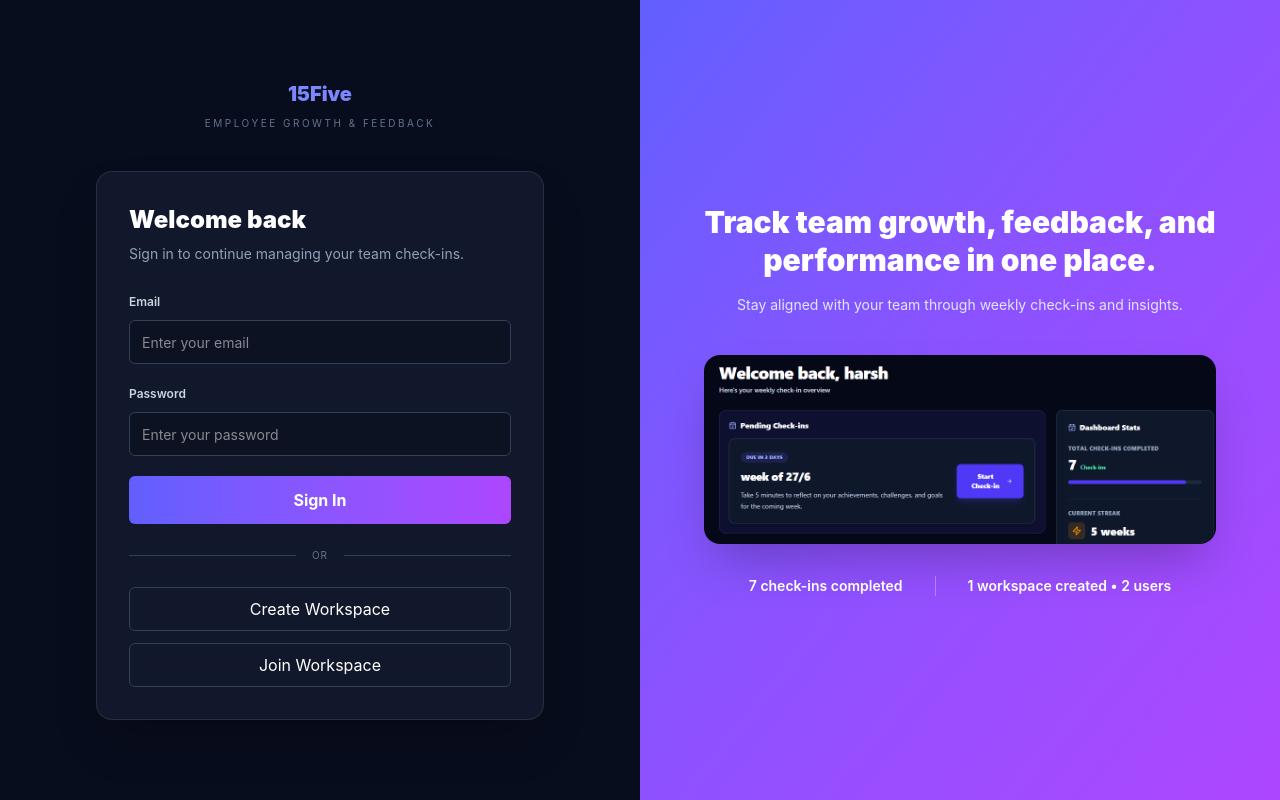
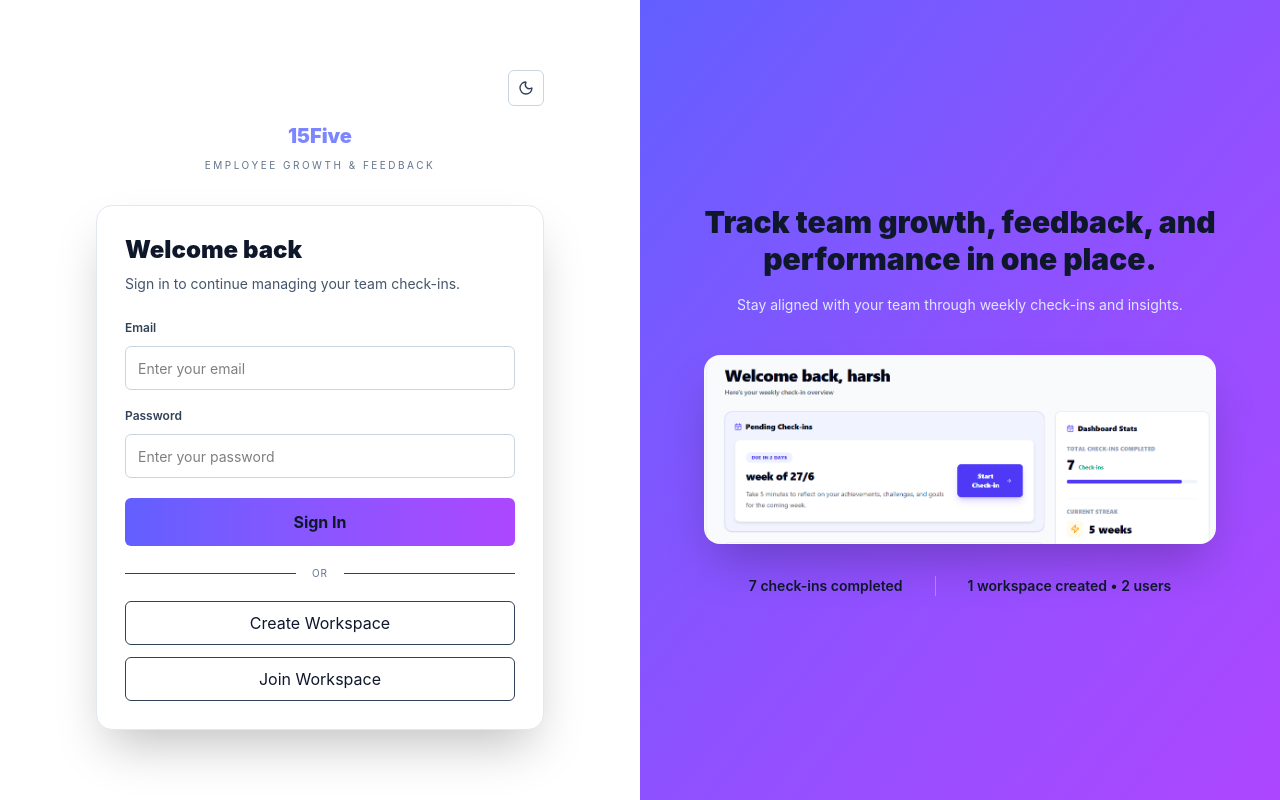
Before and after one commit to harshcode26-creator/optivis, a React (Vite) app: page /login in a window 1280 px wide. Built offline with nearby package versions, Linux system fonts and the light colour scheme.

Commit message:
login final polish done

```diff
--- a/src/pages/Login.jsx
+++ b/src/pages/Login.jsx
@@ -1,17 +1,32 @@
-import { Eye, EyeOff, Lock, Mail, TrendingUp } from 'lucide-react';
-import { useState } from 'react';
+import { Eye, EyeOff, Lock, Mail, TrendingUp, Sun, Moon } from 'lucide-react';
+import { useEffect, useState } from 'react';
 import { useNavigate } from 'react-router-dom';
-import loginPreview from '../assets/loginpageStatic.png';
+import loginPreviewDark from '../assets/login-preview-dark.png';
+import loginPreviewLight from '../assets/login-preview-light.png';
 import api from '../services/api';
 import { getUserFromToken } from '../utils/auth';
 
 function Login() {
+  const [isDarkMode, setIsDarkMode] = useState(() => {
+    return localStorage.getItem('landing-theme') === 'dark';
+  });
   const [email, setEmail] = useState('');
   const [password, setPassword] = useState('');
   const [showPassword, setShowPassword] = useState(false);
   const [error, setError] = useState('');
   const [isSubmitting, setIsSubmitting] = useState(false);
   const navigate = useNavigate();
+
+  useEffect(() => {
+    localStorage.setItem('landing-theme', isDarkMode ? 'dark' : 'light');
+  }, [isDarkMode]);
+
+  useEffect(() => {
+    const stored = localStorage.getItem('landing-theme');
+    if (stored) {
+      setIsDarkMode(stored === 'dark');
+    }
+  }, []);
 
   const handleSubmit = async (event) => {
     event.preventDefault();
@@ -56,15 +71,29 @@
         `}
       </style>
 
-      <main className="h-screen bg-[#080d1d] text-white">
-        <section className="mx-auto grid h-full max-w-[1400px] grid-cols-1 lg:grid-cols-2">
+      <main className={`h-screen bg-white text-slate-900 dark:bg-[#080d1d] dark:text-white ${isDarkMode ? 'dark' : ''}`}>
+        <section className="mx-auto grid h-full max-w-[1400px] grid-cols-1 lg:grid-cols-2 transition-colors duration-300">
 
           {/* LEFT SIDE */}
-          <div className="flex items-center justify-center px-6">
-            <div className="w-full max-w-md">
+          <div className="flex items-center justify-center px-6 lg:px-10">
+            <div className="w-full max-w-md space-y-2">
+
+              <div className="flex justify-end mb-4">
+                <button
+                  type="button"
+                  onClick={() => setIsDarkMode((prev) => !prev)}
+                  className="flex h-9 w-9 items-center justify-center rounded-md border border-slate-300 bg-white text-slate-700 hover:border-indigo-400 hover:text-indigo-600 dark:border-slate-700 dark:bg-[#0c1222] dark:text-slate-200"
+                >
+                  {isDarkMode ? (
+                    <Sun className="h-4 w-4" />
+                  ) : (
+                    <Moon className="h-4 w-4" />
+                  )}
+                </button>
+              </div>
 
               {/* LOGO */}
-              <div className="mb-10 text-center">
+              <div className="mb-8 text-center">
                 <h2 className="text-xl font-black text-indigo-400">15Five</h2>
                 <p className="mt-2 text-[10px] uppercase tracking-[0.25em] text-slate-500">
                   Employee Growth & Feedback
@@ -72,20 +101,20 @@
               </div>
 
               {/* FORM */}
-              <form onSubmit={handleSubmit} className="rounded-2xl border border-white/10 bg-[#11182b] p-8 shadow-2xl">
+              <form onSubmit={handleSubmit} className="rounded-2xl border border-slate-200 bg-white p-7 shadow-2xl dark:border-white/10 dark:bg-[#11182b]">
 
                 <h1 className="text-2xl font-black">Welcome back</h1>
-                <p className="mt-2 text-sm text-slate-400">
+                <p className="mt-2 text-sm text-slate-600 dark:text-slate-400">
                   Sign in to continue managing your team check-ins.
                 </p>
 
                 {/* EMAIL */}
-                <div className="mt-6">
-                  <label className="text-xs font-semibold text-slate-300">Email</label>
+                <div className="mt-5">
+                  <label className="text-xs font-semibold text-slate-700 dark:text-slate-300">Email</label>
                   <input
                     type="email"
                     placeholder="Enter your email"
-                    className="mt-2 h-11 w-full rounded-md border border-slate-700 bg-[#0c1222] px-3 text-sm outline-none focus:border-indigo-500"
+                    className="mt-2 h-11 w-full rounded-md border border-slate-300 bg-white px-3 text-sm text-black outline-none focus:border-indigo-500 dark:border-slate-700 dark:bg-[#0c1222] dark:text-white"
                     value={email}
                     onChange={(e) => {
                       setEmail(e.target.value);
@@ -96,12 +125,12 @@
                 </div>
 
                 {/* PASSWORD */}
-                <div className="mt-4">
-                  <label className="text-xs font-semibold text-slate-300">Password</label>
+                <div className="mt-3">
+                  <label className="text-xs font-semibold text-slate-700 dark:text-slate-300">Password</label>
                   <input
                     type="password"
                     placeholder="Enter your password"
-                    className="mt-2 h-11 w-full rounded-md border border-slate-700 bg-[#0c1222] px-3 text-sm outline-none focus:border-indigo-500"
+                    className="mt-2 h-11 w-full rounded-md border border-slate-300 bg-white px-3 text-sm text-black outline-none focus:border-indigo-500 dark:border-slate-700 dark:bg-[#0c1222] dark:text-white"
                     value={password}
                     onChange={(e) => {
                       setPassword(e.target.value);
@@ -126,7 +155,7 @@
                 </button>
 
                 {/* DIVIDER */}
-                <div className="my-6 flex items-center gap-4">
+                <div className="my-5 flex items-center gap-4">
                   <span className="h-px flex-1 bg-slate-700" />
                   <span className="text-[10px] tracking-widest text-slate-500">OR</span>
                   <span className="h-px flex-1 bg-slate-700" />
@@ -144,7 +173,7 @@
                   <button
                     type="button"
                     className="h-11 w-full rounded-md border border-slate-700 hover:border-indigo-500"
-                    onClick={() => navigate('/join-workspace')}
+                    onClick={() => navigate('/join')}
                   >
                     Join Workspace
                   </button>
@@ -155,7 +184,7 @@
           </div>
 
           {/* RIGHT SIDE */}
-          <aside className="hidden lg:flex flex-col items-center justify-center bg-gradient-to-br from-indigo-500 via-violet-500 to-purple-500 px-12 text-center">
+          <aside className="hidden lg:flex flex-col items-center justify-center py-10 bg-gradient-to-br from-indigo-500 via-violet-500 to-purple-500 px-12 text-center dark:from-indigo-600 dark:via-violet-600 dark:to-purple-700">
 
             <h2 className="max-w-xl text-3xl font-black leading-tight">
               Track team growth, feedback, and performance in one place.
@@ -166,7 +195,7 @@
             </p>
 
             <img
-              src={loginPreview}
+              src={isDarkMode ? loginPreviewDark : loginPreviewLight}
               alt="preview"
               className="mt-10 w-full max-w-lg rounded-2xl shadow-2xl"
             />
```
Also changed, not shown: src/assets/login-preview-dark.png (added), src/assets/login-preview-light.png (added).
